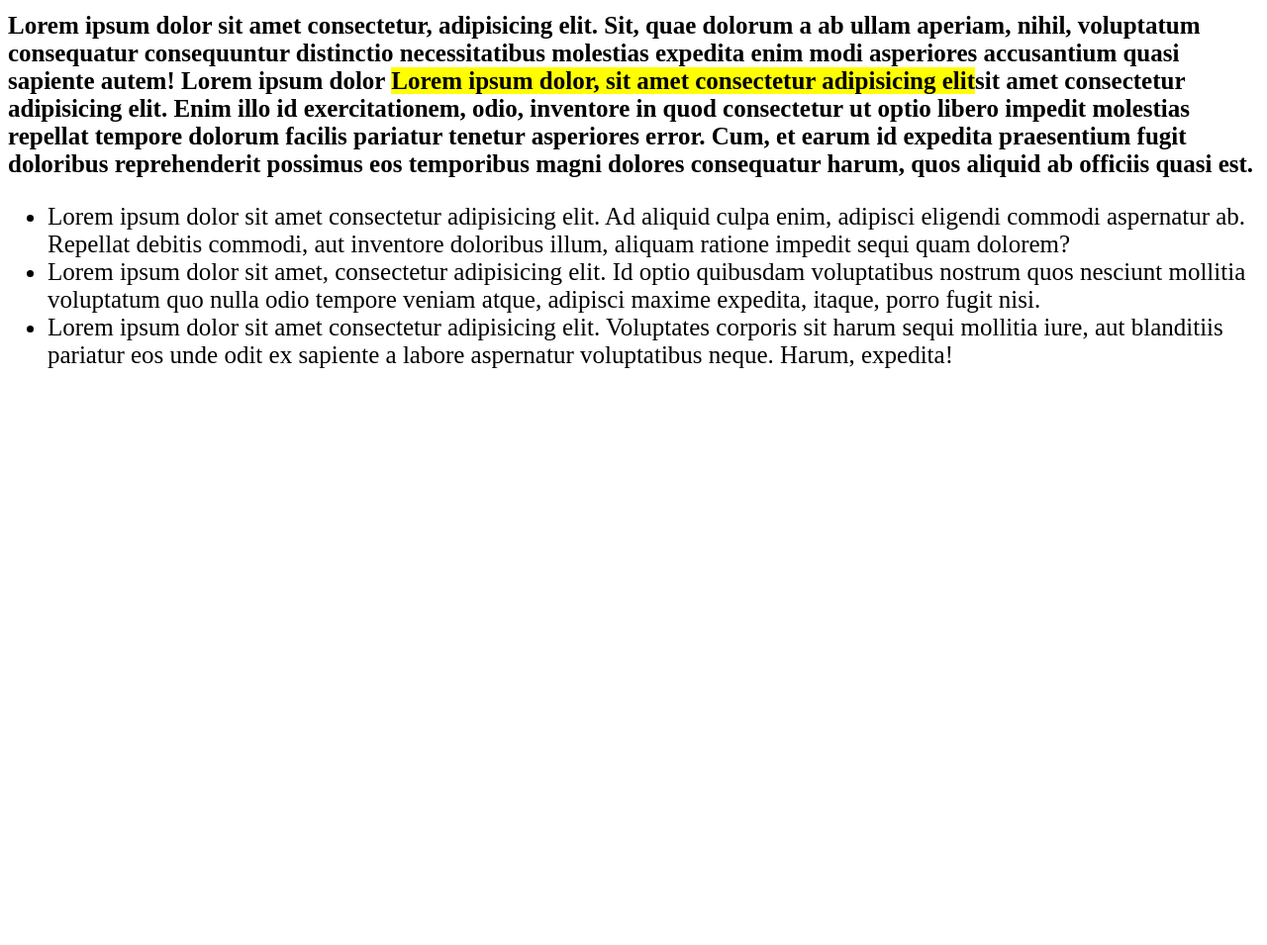
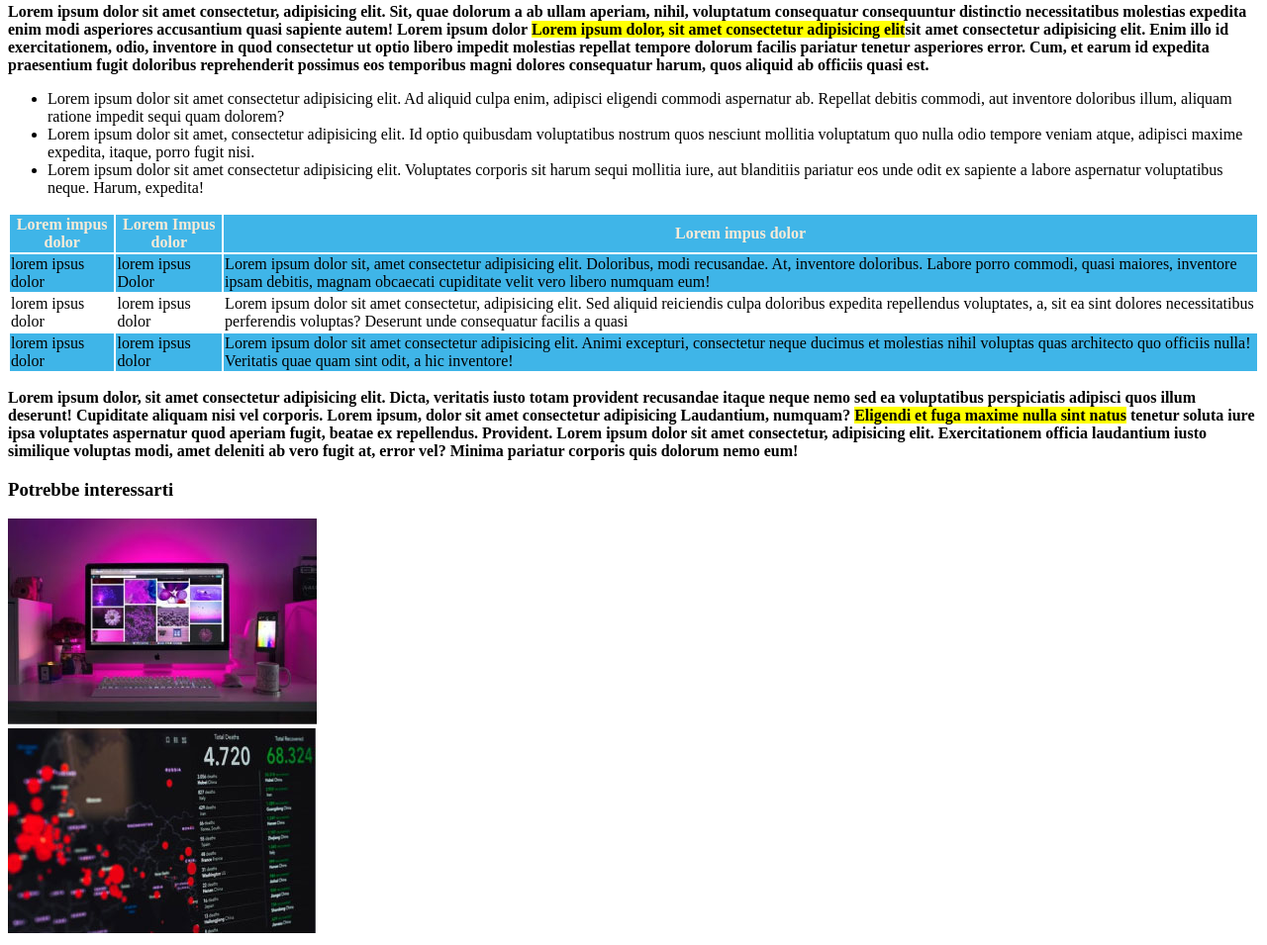
Before and after one commit to Carminelm/html-css-booleaner, a plain HTML site: page index.html in a window 1280 px wide. Shown: the part 850-1805 px from the top of the page at 99% size. Before the commit the page ends 1248 px from the top, so only its background shows below. Drawn offline with Linux system fonts and the light colour scheme.

Commit message:
add table

```diff
--- a/index.html
+++ b/index.html
@@ -24,18 +24,65 @@
             <h5>1st photo: Johnny and J.Foundation , by Scott Henriches</h5>
             <h5>2nd photo: By Wikipedia,by Poule ClarkeS </h5>
         </section>
-        <div class="testo-lorem">
+        <div>
             <p><strong>Lorem ipsum dolor sit amet consectetur, adipisicing elit. Sit, quae dolorum a ab ullam aperiam, nihil, voluptatum consequatur consequuntur distinctio necessitatibus molestias expedita enim modi asperiores accusantium quasi sapiente autem!
                 Lorem ipsum dolor <span id="lorem"> Lorem ipsum dolor, sit amet consectetur adipisicing elit</span>sit amet consectetur adipisicing elit. Enim illo id exercitationem, odio, inventore in quod consectetur ut optio libero impedit molestias repellat tempore dolorum facilis pariatur tenetur asperiores error.
                Cum, et earum id expedita praesentium fugit doloribus reprehenderit possimus eos temporibus magni dolores consequatur harum, quos aliquid ab officiis quasi est.</strong> </p>
         </div>
-        <div class="testo-lorem">
+        <div>
             <ul>
                 <li>Lorem ipsum dolor sit amet consectetur adipisicing elit. Ad aliquid culpa enim, adipisci eligendi commodi aspernatur ab. Repellat debitis commodi, aut inventore doloribus illum, aliquam ratione impedit sequi quam dolorem?</li>
                 <li>Lorem ipsum dolor sit amet, consectetur adipisicing elit. Id optio quibusdam voluptatibus nostrum quos nesciunt mollitia voluptatum quo nulla odio tempore veniam atque, adipisci maxime expedita, itaque, porro fugit nisi.</li>
                 <li>Lorem ipsum dolor sit amet consectetur adipisicing elit. Voluptates corporis sit harum sequi mollitia iure, aut blanditiis pariatur eos unde odit ex sapiente a labore aspernatur voluptatibus neque. Harum, expedita!</li>
             </ul>
         </div>
+        <table>
+            <thead>
+                <tr>
+                <th class="head">Lorem impus dolor</th>
+                <th class="head">Lorem Impus dolor</th>
+                <th class="head">Lorem impus dolor </th>
+                </tr>
+            </thead>
+            <tbody>
+                <tr>
+                    <td class="colore">lorem ipsus dolor</td>
+                    <td class="colore">lorem ipsus Dolor</td>
+                    <td class="colore">Lorem ipsum dolor sit, amet consectetur adipisicing elit. Doloribus, modi recusandae. At, inventore doloribus. Labore porro commodi, quasi maiores, inventore ipsam debitis, magnam obcaecati cupiditate velit vero libero numquam eum!</td>
+              </tr>
+              <tr>
+                <td>lorem ipsus dolor</td>
+                <td>lorem ipsus dolor</td>
+                <td>Lorem ipsum dolor sit amet consectetur, adipisicing elit. Sed aliquid reiciendis culpa doloribus expedita repellendus voluptates, a, sit ea sint dolores necessitatibus perferendis voluptas? Deserunt unde consequatur facilis a quasi</td>
+              </tr>
+              <tr>
+                <td class="colore">lorem ipsus dolor</td>
+                <td class="colore">lorem ipsus dolor</td>
+                <td class="colore">Lorem ipsum dolor sit amet consectetur adipisicing elit. Animi excepturi, consectetur neque ducimus et molestias nihil voluptas quas architecto quo officiis nulla! Veritatis quae quam sint odit, a hic inventore!</td>
+
+              </tr>
+            </tbody>
+        </table>
+        <div>
+            <p><strong>Lorem ipsum dolor, sit amet consectetur adipisicing elit. Dicta, veritatis iusto totam provident recusandae itaque neque nemo sed ea voluptatibus perspiciatis adipisci quos illum deserunt! Cupiditate aliquam nisi vel corporis.
+                Lorem ipsum, dolor sit amet consectetur adipisicing Laudantium, numquam? <span id="lorem">Eligendi et fuga maxime nulla sint natus</span>  tenetur soluta iure ipsa voluptates aspernatur quod aperiam fugit, beatae ex repellendus. Provident.
+            Lorem ipsum dolor sit amet consectetur, adipisicing elit. Exercitationem officia laudantium iusto similique voluptas modi, amet deleniti ab vero fugit at, error vel? Minima pariatur corporis quis dolorum nemo eum!</strong>
+            </p>
+        </div>
+
+        <footer>
+            <h3>Potrebbe interessarti</h3>
+            <div>
+            <img src="img/monitor.jpg" alt="monitor">
+            </div>
+            <div>
+            <img src="img/graph.jpg" alt="grafico">
+            </div>
+
+
+
+
+        </footer>
 
 
     </main>
--- a/style.css
+++ b/style.css
@@ -28,11 +28,16 @@ h5{
 padding:0;
 }
 
-.testo-lorem{
-    font-size: 25px;
-}
-
 #lorem{
     background-color:#ffff00;
 
 }
+
+.head{
+    color: antiquewhite;
+    background-color: #3fb5e8;
+}
+
+.colore{
+    background-color: #3fb5e8;
+}
```
